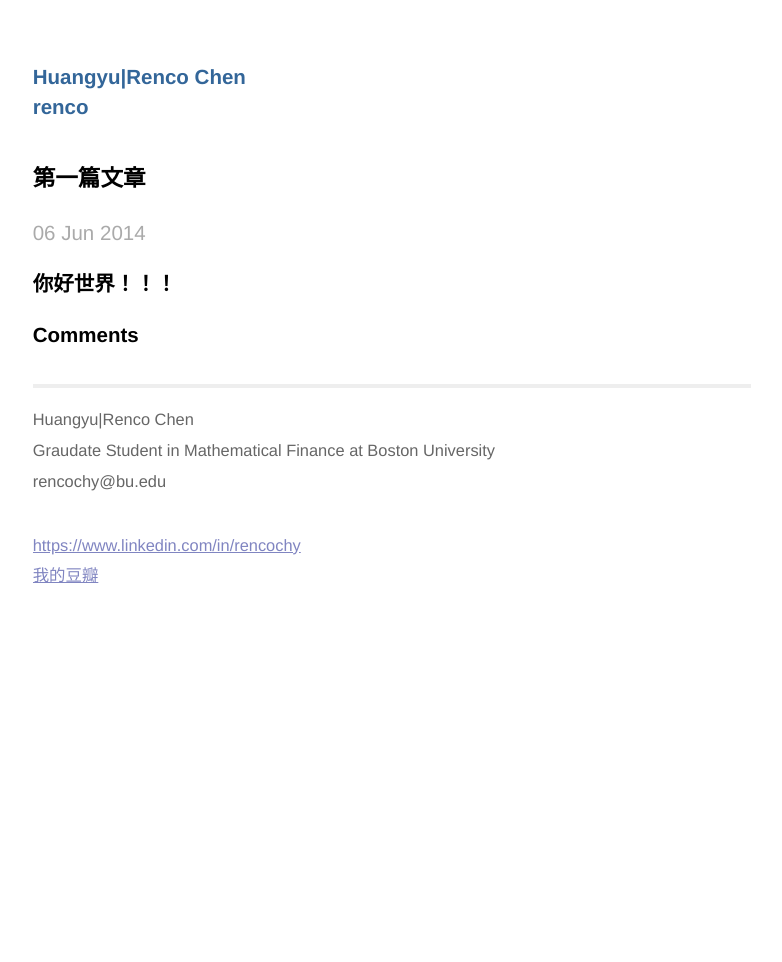
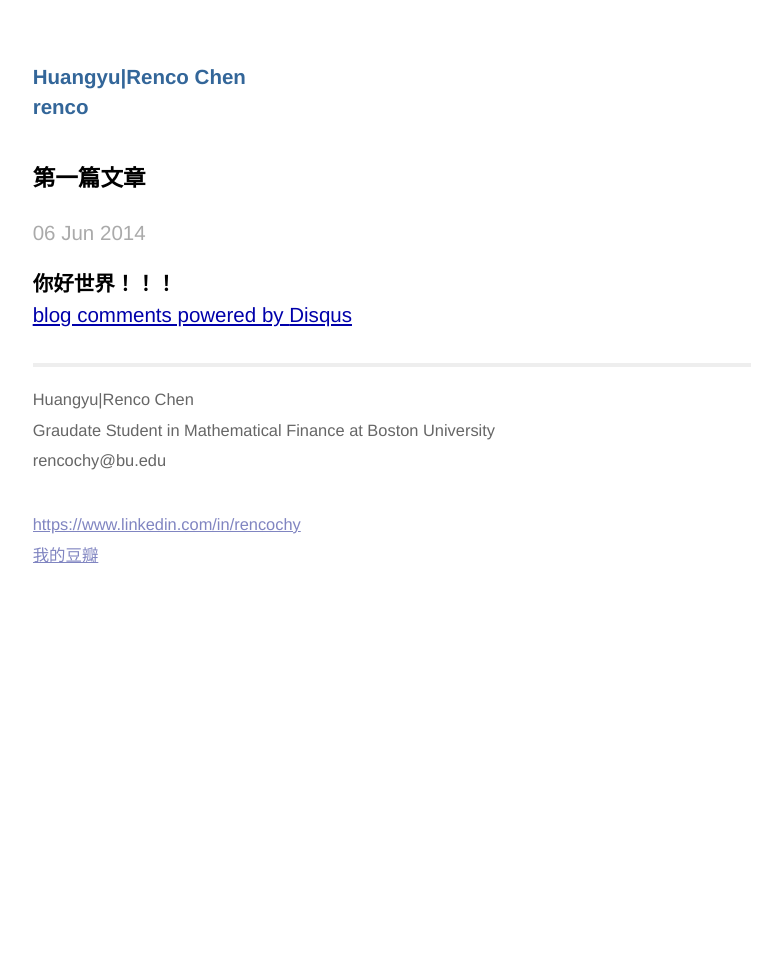
Before and after one commit to Renco/Renco.github.io, a Jekyll site: the page built from _posts/2014-06-06-第一篇文章.md, in a window 1280 px wide. Shown: the whole page, without its empty margins (248-1030 px from the left). Built offline with Jekyll 4.4.1, drawn with Linux system fonts in a browser that asks for light colours; comment, search, counter and statistics services are not loaded; part of the change alters nothing that is shown.

Commit message:
Enable Disqus

```diff
--- a/_layouts/post.html
+++ b/_layouts/post.html
@@ -25,18 +25,17 @@ layout: default
 
 
 
-<div class="comments">
-	<h3>Comments</h3>
-	<noscript>Please enable JavaScript to view the comments</noscript>
-	<div id="disqus_thread"></div>
-</div>
+<div id="disqus_thread"></div>
 <script type="text/javascript">
-    var disqus_shortname = 'rencochy';
-    var disqus_identifier = '{{ page.id }}';
-    var disqus_url = '{{ site.url }}{{ page.url }}';
+    /* * * CONFIGURATION VARIABLES: EDIT BEFORE PASTING INTO YOUR WEBPAGE * * */
+    var disqus_shortname = 'renco'; // required: replace example with your forum shortname
+
+    /* * * DON'T EDIT BELOW THIS LINE * * */
     (function() {
         var dsq = document.createElement('script'); dsq.type = 'text/javascript'; dsq.async = true;
-        dsq.src = 'http://' + disqus_shortname + '.disqus.com/embed.js';
+        dsq.src = '//' + disqus_shortname + '.disqus.com/embed.js';
         (document.getElementsByTagName('head')[0] || document.getElementsByTagName('body')[0]).appendChild(dsq);
     })();
 </script>
+<noscript>Please enable JavaScript to view the <a href="http://disqus.com/?ref_noscript">comments powered by Disqus.</a></noscript>
+<a href="http://disqus.com" class="dsq-brlink">blog comments powered by <span class="logo-disqus">Disqus</span></a>
```
